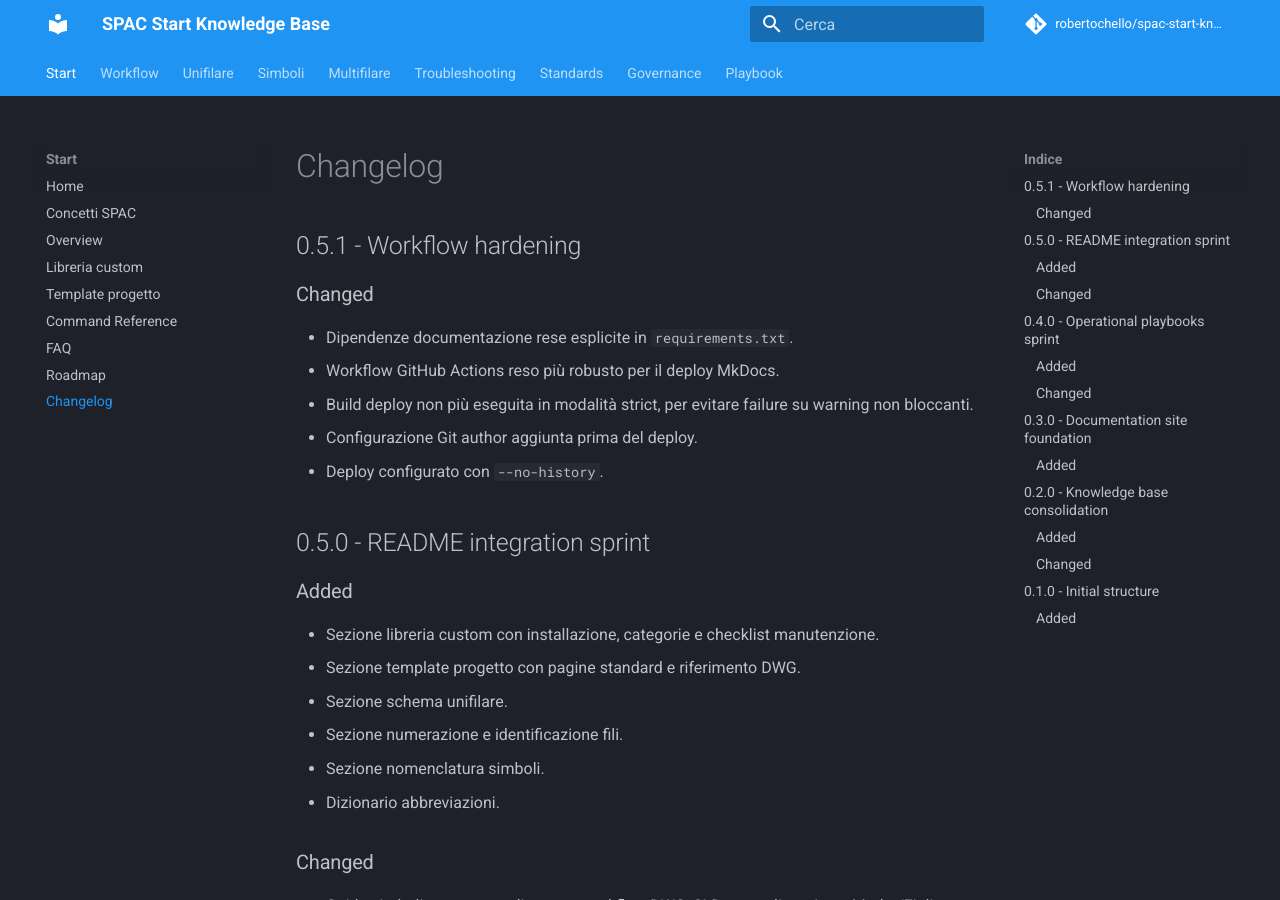
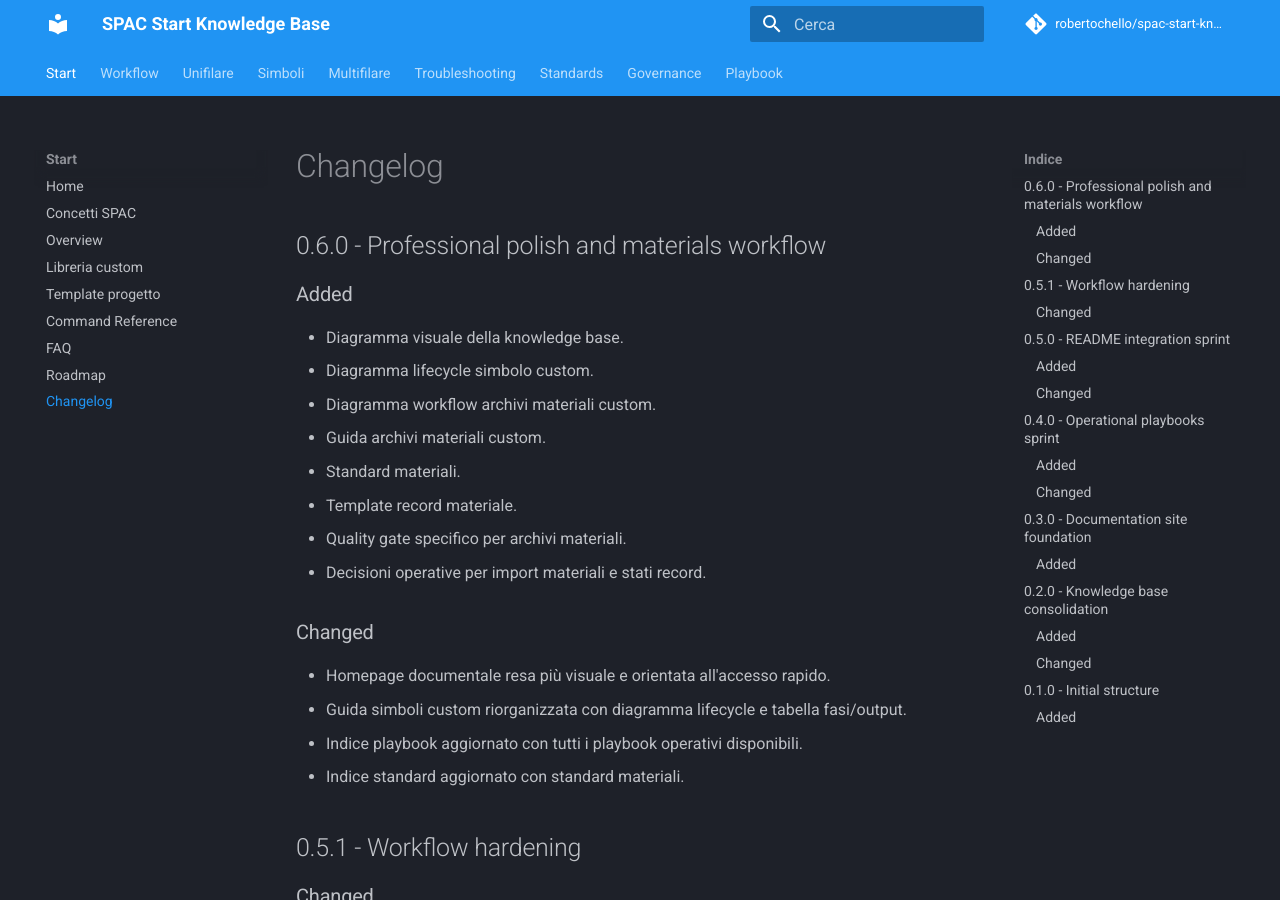
Before and after one commit to robertochello/spac-start-knowledge-base, an MkDocs documentation site: the page built from docs/changelog.md, in a window 1280 px wide and 900 px high. Built offline with MkDocs 1.6.1 and Material for MkDocs 9.7.7, drawn with Linux system fonts in a browser that asks for light colours; comment, search, counter and statistics services are not loaded.

Commit message:
Document professional polish and materials sprint

```diff
--- a/docs/changelog.md
+++ b/docs/changelog.md
@@ -1,4 +1,24 @@
 # Changelog
+
+## 0.6.0 - Professional polish and materials workflow
+
+### Added
+
+- Diagramma visuale della knowledge base.
+- Diagramma lifecycle simbolo custom.
+- Diagramma workflow archivi materiali custom.
+- Guida archivi materiali custom.
+- Standard materiali.
+- Template record materiale.
+- Quality gate specifico per archivi materiali.
+- Decisioni operative per import materiali e stati record.
+
+### Changed
+
+- Homepage documentale resa più visuale e orientata all'accesso rapido.
+- Guida simboli custom riorganizzata con diagramma lifecycle e tabella fasi/output.
+- Indice playbook aggiornato con tutti i playbook operativi disponibili.
+- Indice standard aggiornato con standard materiali.
 
 ## 0.5.1 - Workflow hardening
 
```
